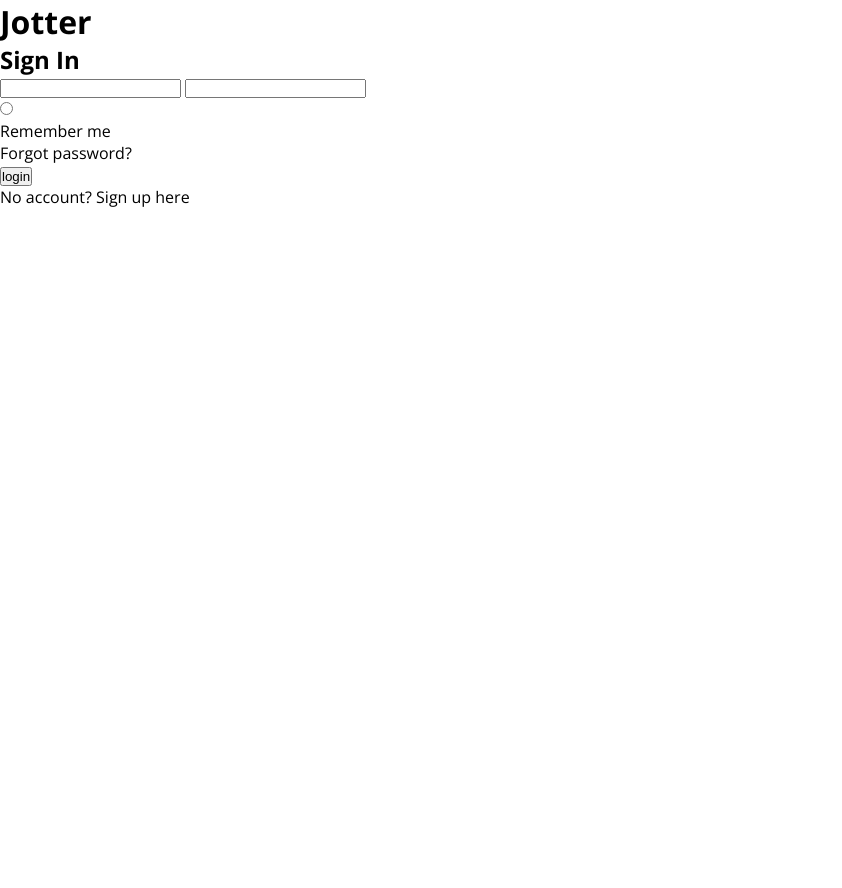
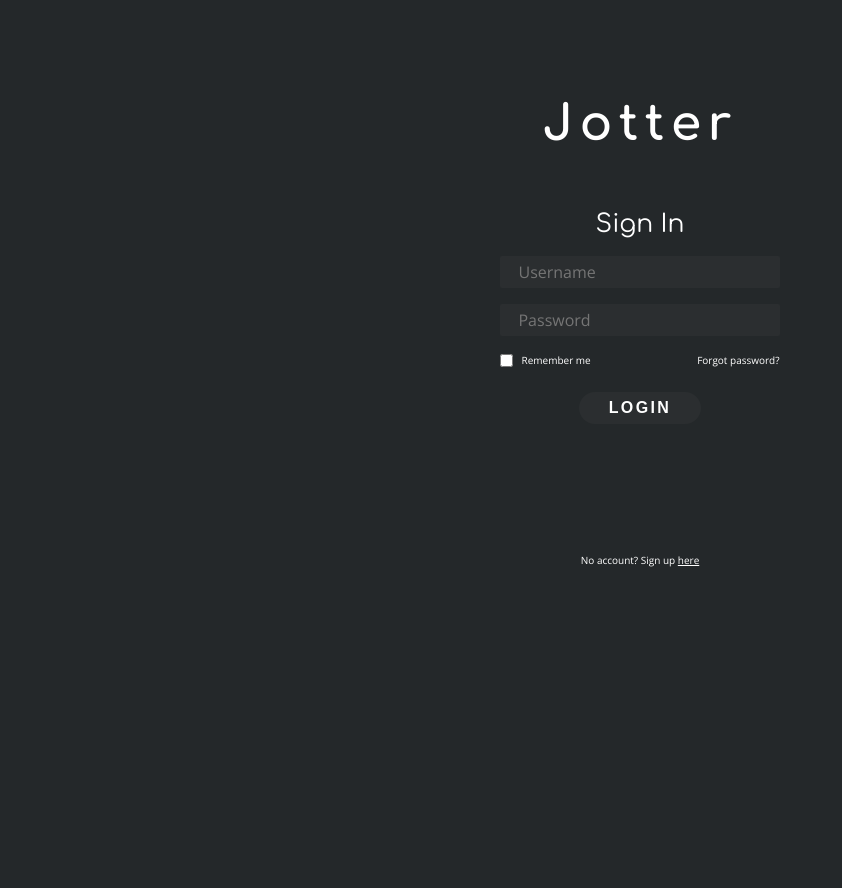
Before and after one commit to eddiemm/jotter, a PHP site: page / in a window 1280 px wide. Shown: the whole page, without its empty margins (0-842 px from the left). Before the commit the page ends 207 px from the top, so only its background shows below. Run offline with PHP 8.4, Linux system fonts and the light colour scheme.

Commit message:
Style login page

```diff
--- a/css/styles.css
+++ b/css/styles.css
@@ -1,13 +1,18 @@
+/* global variables */
+
 :root {
     /* colors */
     --bg-black: #1C1F21;
     --bg-app: #24282A;
     --bg-text: #2B2E30;
+    --bg-text-hover: hsl(204, 5%, 21%);
     --text-inactive: #CBD0D0;
     --text-active: #FFF;
     --accent: #18A0FB;
     --warning: #EE766D;
 }
+
+/* universal reset */
 
 * {
     margin: 0;
@@ -15,7 +20,130 @@
     box-sizing: border-box;
 }
 
+/* document styles */
+
 html {
-    /* font-family: 'Comfortaa', cursive; */
+    /* base font styles */
     font-family: 'Open Sans', sans-serif;
+    font-size: 16px;
+    line-height: 1rem;
+    color: var(--text-active);
 }
+
+body {
+    background-color: var(--bg-app);
+    width: 100%;
+    height: 100vh;
+    overflow: hidden;
+}
+
+/* universal styles */
+
+/* links */
+a,
+a:visited {
+    text-decoration: 0;
+    color: var(--text-active);
+}
+
+.title--login {
+    font-family: 'Comfortaa', cursive;
+    font-weight: 700;
+    text-align: center;
+    font-size: 3.052rem;
+    letter-spacing: .4rem;
+    line-height: 4.5rem;
+    margin-top: 5.5rem;
+}
+
+.form {}
+
+.form--login {
+    width: 17.44rem;
+    text-align: center;
+    margin: 0 auto;
+}
+
+.form--login__heading {
+    font-family: 'Comfortaa', cursive;
+    font-weight: 400;
+    font-size: 1.563rem;
+    line-height: 2rem;
+    margin-top: 3rem;
+    margin-bottom: 1rem;
+}
+
+.form--login__input {
+    /* .input */
+    font-family: 'Open Sans', sans-serif;
+    font-size: 1rem;
+    line-height: 1rem;
+    font-weight: 300;
+    padding: 0 1rem;
+    color: var(--text-inactive);
+    background-color: var(--bg-text);
+    outline: 0;
+    border: .125rem solid transparent;
+    border-radius: .125rem;
+
+
+    width: 100%;
+    height: 2rem;
+    margin: 1rem auto;
+    display: block;
+}
+
+.form--login__input:hover {
+    background-color: var(--bg-text-hover);
+}
+
+.form--login__input:focus {
+    color: var(--text-active);
+    border-color: var(--accent);
+}
+
+.form--login__detail-group {
+    display: flex;
+    flex-direction: row;
+    align-items: center;
+    justify-content: flex-start;
+    margin-top: .5rem;
+    margin-bottom: 1.5rem;
+}
+
+.form--login__detail--checkbox {
+    border: 0;
+    margin-right: .5rem;
+}
+
+.form--login__detail--text,
+.form--login__detail--link {
+    font-size: .625rem;
+}
+
+.form--login__detail--link {
+    margin-left: auto;
+}
+
+.form--login__detail--link:hover {
+    color: var(--accent);
+}
+
+.form--login__btn {
+    color: var(--text-active);
+    font-weight: 700;
+    text-transform: uppercase;
+    font-size: 1rem;
+    line-height: 1rem;
+    padding: .5rem 1.875rem;
+    border-radius: 2rem;
+    border: 0;
+    background-color: var(--bg-text);
+    letter-spacing: .15rem;
+    margin-bottom: 8rem;
+}
+
+.form--login__btn:hover {
+    cursor: pointer;
+    background-color: var(--accent);
+}
--- a/index.html
+++ b/index.html
@@ -16,23 +16,27 @@
     <title>Jotter: Login</title>
 </head>
 <body>
-    <div>
-        <header>
-            <h1>Jotter</h1>
-        </header>
-        <section>
-            <h2>Sign In</h2>
-            <input type="text">
-            <input type="text">
-            <div>
-                <input type="radio">
-                <p>Remember me</p>
-                <link href="#">Forgot password?</link>
-            </div>
-            <input type="button" value="login">
-            <p>No account? <link href="#">Sign up here</link></p>
-        </section>
-    </div>
+    <!-- page title -->
+    <header>
+        <h1 class="title--login">Jotter</h1>
+    </header>
+    <!-- login form -->
+    <main class="form form--login">
+        <h3 class="form--login__heading">Sign In</h3>
+        <input class="form--login__input" type="text" placeholder="Username">
+        <input class="form--login__input" type="password" placeholder="Password">
+        <!-- checkbox, detail, forgot password link group -->
+        <div class="form--login__detail-group">
+            <input class="form--login__detail--checkbox" type="checkbox">
+            <p class="form--login__detail--text">Remember me</p>
+            <a class="form--login__detail--link" href="#">Forgot password?</a>
+        </div>
+        <!-- login button -->
+        <input class="form--login__btn" type="button" value="login">
+        <!-- link to sign up -->
+        <p class="form--login__detail--text">No account? <a class="form--login__detail--link" href="#">Sign up <u>here</u></a></p>
+    </main>
+
     <script src="js/main.js" defer></script>
 </body>
 </html>
```
